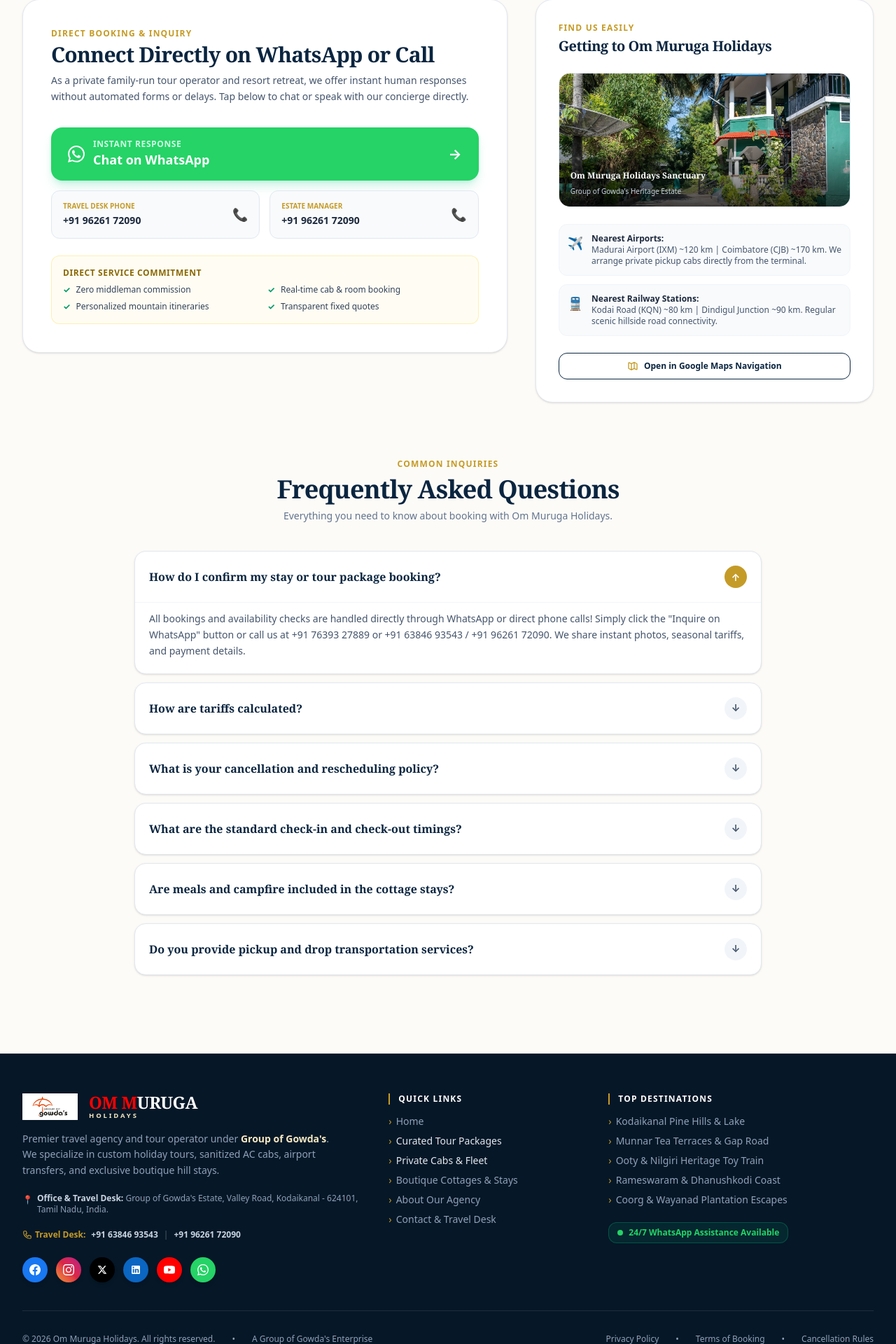
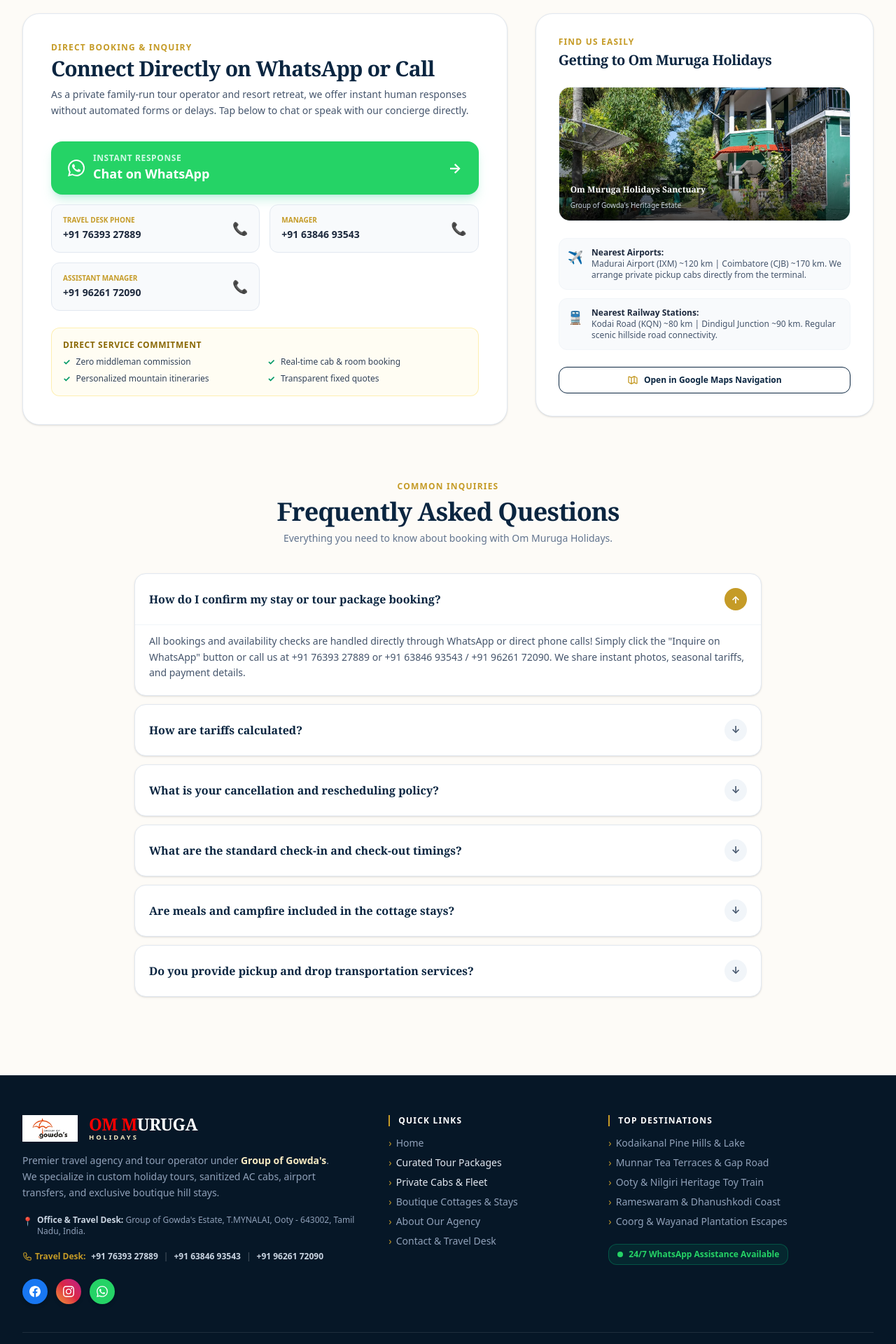
Before and after one commit to ThiyagThiyag/Om_Muruga_Travels, a React (Vite) app: page /contact in a window 1280 px wide. Shown: the part 778-2698 px from the top of the page at 70% size. Built offline with nearby package versions, Linux system fonts and the light colour scheme.

Commit message:
feat: add footer and contact components for agency details and quick links

```diff
--- a/src/components/Footer.jsx
+++ b/src/components/Footer.jsx
@@ -24,9 +24,9 @@ export default function Footer() {
                 <span className="text-[#c59b27] shrink-0 mt-0.5">📍</span>
                 <div>
                   <span className="font-semibold text-slate-300">Office & Travel Desk: </span>
-                  <span itemProp="streetAddress">Group of Gowda's Estate, Valley Road</span>,{' '}
-                  <span itemProp="addressLocality">Kodaikanal</span> -{' '}
-                  <span itemProp="postalCode">624101</span>,{' '}
+                  <span itemProp="streetAddress">Group of Gowda's Estate, T.MYNALAI</span>,{' '}
+                  <span itemProp="addressLocality">Ooty</span> -{' '}
+                  <span itemProp="postalCode">643002</span>,{' '}
                   <span itemProp="addressRegion">Tamil Nadu</span>,{' '}
                   <span itemProp="addressCountry">India</span>.
                 </div>
@@ -41,6 +41,8 @@ export default function Footer() {
                 </svg>
                 <span>Travel Desk:</span>
               </span>
+              <a href="tel:+917639327889" className="hover:text-[#c59b27] font-semibold transition-colors">+91 76393 27889</a>
+              <span className="text-white/30">|</span>
               <a href="tel:+916384693543" className="hover:text-[#c59b27] font-semibold transition-colors">+91 63846 93543</a>
               <span className="text-white/30">|</span>
               <a href="tel:+919626172090" className="hover:text-[#c59b27] font-semibold transition-colors">+91 96261 72090</a>
@@ -64,7 +66,7 @@ export default function Footer() {
 
               {/* Instagram - Official Gradient */}
               <a
-                href="https://instagram.com"
+                href="https://www.instagram.com/om__muruga__holidays/"
                 target="_blank"
                 rel="noopener noreferrer"
                 className="w-9 h-9 rounded-full bg-gradient-to-tr from-[#f09433] via-[#dc2743] to-[#bc1888] hover:brightness-110 flex items-center justify-center text-white transition-all shadow-md hover:scale-110 active:scale-95"
@@ -73,48 +75,6 @@ export default function Footer() {
               >
                 <svg className="w-4 h-4 fill-white" viewBox="0 0 24 24">
                   <path d="M12 2.163c3.204 0 3.584.012 4.85.07 3.252.148 4.771 1.691 4.919 4.919.058 1.265.069 1.645.069 4.849 0 3.205-.012 3.584-.069 4.849-.149 3.225-1.664 4.771-4.919 4.919-1.266.058-1.644.07-4.85.07-3.204 0-3.584-.012-4.849-.07-3.26-.149-4.771-1.699-4.919-4.92-.058-1.265-.07-1.644-.07-4.849 0-3.204.013-3.583.07-4.849.149-3.227 1.664-4.771 4.919-4.919 1.266-.057 1.645-.069 4.849-.069zm0-2.163c-3.259 0-3.667.014-4.947.072-4.358.2-6.78 2.618-6.98 6.98-.059 1.281-.073 1.689-.073 4.948 0 3.259.014 3.668.072 4.948.2 4.358 2.618 6.78 6.98 6.98 1.281.058 1.689.072 4.948.072 3.259 0 3.668-.014 4.948-.072 4.354-.2 6.782-2.618 6.979-6.98.059-1.28.073-1.689.073-4.948 0-3.259-.014-3.667-.072-4.947-.196-4.354-2.617-6.78-6.979-6.98-1.281-.059-1.69-.073-4.949-.073zm0 5.838c-3.403 0-6.162 2.759-6.162 6.162s2.759 6.163 6.162 6.163 6.162-2.759 6.162-6.163c0-3.403-2.759-6.162-6.162-6.162zm0 10.162c-2.209 0-4-1.79-4-4 0-2.209 1.791-4 4-4s4 1.791 4 4c0 2.21-1.791 4-4 4zm6.406-11.845c-.796 0-1.441.645-1.441 1.44s.645 1.44 1.441 1.44c.795 0 1.439-.645 1.439-1.44s-.644-1.44-1.439-1.44z" />
-                </svg>
-              </a>
-
-              {/* X / Twitter */}
-              <a
-                href="https://twitter.com/OmMurugaTravels"
-                target="_blank"
-                rel="noopener noreferrer"
-                className="w-9 h-9 rounded-full bg-black hover:bg-slate-800 flex items-center justify-center text-white transition-all shadow-md hover:scale-110 active:scale-95"
-                aria-label="X (Twitter)"
-                title="Follow on X"
-              >
-                <svg className="w-3.5 h-3.5 fill-white" viewBox="0 0 24 24">
-                  <path d="M18.244 2.25h3.308l-7.227 8.26 8.502 11.24H16.17l-5.214-6.817L4.99 21.75H1.68l7.73-8.835L1.254 2.25H8.08l4.713 6.231zm-1.161 17.52h1.833L7.084 4.126H5.117z" />
-                </svg>
-              </a>
-
-              {/* LinkedIn */}
-              <a
-                href="https://linkedin.com/company/om-muruga-travels"
-                target="_blank"
-                rel="noopener noreferrer"
-                className="w-9 h-9 rounded-full bg-[#0A66C2] hover:brightness-110 flex items-center justify-center text-white transition-all shadow-md hover:scale-110 active:scale-95"
-                aria-label="LinkedIn"
-                title="Connect on LinkedIn"
-              >
-                <svg className="w-4 h-4 fill-white" viewBox="0 0 24 24">
-                  <path d="M19 3a2 2 0 0 1 2 2v14a2 2 0 0 1-2 2H5a2 2 0 0 1-2-2V5a2 2 0 0 1 2-2h14m-.5 15.5v-5.3a3.26 3.26 0 0 0-3.26-3.26c-.85 0-1.84.52-2.28 1.3v-1.11h-2.79v8.37h2.79v-4.93c0-.77.62-1.4 1.39-1.4a1.4 1.4 0 0 1 1.4 1.4v4.93h2.75M6.88 8.56a1.68 1.68 0 0 0 1.68-1.68c0-.93-.75-1.69-1.68-1.69a1.69 1.69 0 0 0-1.69 1.69c0 .93.76 1.68 1.69 1.68m1.39 9.94v-8.37H5.5v8.37h2.77z" />
-                </svg>
-              </a>
-
-              {/* YouTube - Official Red #FF0000 */}
-              <a
-                href="https://youtube.com"
-                target="_blank"
-                rel="noopener noreferrer"
-                className="w-9 h-9 rounded-full bg-[#FF0000] hover:brightness-110 flex items-center justify-center text-white transition-all shadow-md hover:scale-110 active:scale-95"
-                aria-label="YouTube"
-                title="Subscribe on YouTube"
-              >
-                <svg className="w-4 h-4 fill-white" viewBox="0 0 24 24">
-                  <path d="M23.498 6.186a3.016 3.016 0 0 0-2.122-2.136C19.505 3.545 12 3.545 12 3.545s-7.505 0-9.377.505A3.017 3.017 0 0 0 .502 6.186C0 8.07 0 12 0 12s0 3.93.502 5.814a3.016 3.016 0 0 0 2.122 2.136c1.871.505 9.376.505 9.376.505s7.505 0 9.377-.505a3.015 3.015 0 0 0 2.122-2.136C24 15.93 24 12 24 12s0-3.93-.502-5.814zM9.545 15.568V8.432L15.818 12l-6.273 3.568z" />
                 </svg>
               </a>
 
--- a/src/components/contact/ContactInfoCards.jsx
+++ b/src/components/contact/ContactInfoCards.jsx
@@ -20,8 +20,9 @@ export default function ContactInfoCards() {
         </div>
         <h4 className="text-base font-bold text-[#0a2540] font-serif">Direct Hotline</h4>
         <div className="space-y-1 text-xs text-slate-600">
-          <div><a href="tel:+919626172090" className="hover:text-[#c59b27] font-semibold">+91 96261 72090</a> (Desk)</div>
-          <div><a href="tel:+919626172090" className="hover:text-[#c59b27] font-semibold">+91 96261 72090</a> (Manager)</div>
+          <div><a href="tel:+917639327889" className="hover:text-[#c59b27] font-semibold">+91 76393  27889</a> (Desk)</div>
+          <div><a href="tel:+916384693543" className="hover:text-[#c59b27] font-semibold">+91 63846  93543</a> (Manager)</div>
+          <div><a href="tel:+919626172090" className="hover:text-[#c59b27] font-semibold">+91 96261 72090</a> (Assistance Manager)</div>
           <a
             href="https://wa.me/918072171542"
             target="_blank"
--- a/src/components/contact/ContactQuickDirect.jsx
+++ b/src/components/contact/ContactQuickDirect.jsx
@@ -27,7 +27,7 @@ export default function ContactQuickDirect() {
         >
           <div className="flex items-center gap-3">
             <svg className="w-6 h-6 fill-white" viewBox="0 0 24 24">
-              <path d="M17.472 14.382c-.297-.149-1.758-.867-2.03-.967-.273-.099-.471-.148-.67.15-.197.297-.767.966-.94 1.164-.173.199-.347.223-.644.075-.297-.15-1.255-.463-2.39-1.475-.883-.788-1.48-1.761-1.652-2.059-.173-.297-.018-.458.13-.606.134-.133.298-.347.446-.52.149-.174.198-.298.298-.497.099-.198.05-.371-.025-.52-.075-.149-.669-1.612-.916-2.207-.242-.579-.487-.5-.669-.51-.173-.008-.371-.01-.57-.01-.198 0-.52.074-.792.372-.272.297-1.04 1.016-1.04 2.479 0 1.462 1.065 2.875 1.213 3.074.149.198 2.096 3.2 5.077 4.487.709.306 1.262.489 1.694.625.712.227 1.36.195 1.871.118.571-.085 1.758-.719 2.006-1.413.248-.694.248-1.289.173-1.413-.074-.124-.272-.198-.57-.347m-5.421 7.403h-.004a9.87 9.87 0 01-5.031-1.378l-.361-.214-3.741.982.998-3.648-.235-.374a9.86 9.86 0 01-1.51-5.26c.001-5.45 4.436-9.884 9.888-9.884 2.64 0 5.122 1.03 6.988 2.898a9.825 9.825 0 012.893 6.994c-.003 5.45-4.437 9.884-9.885 9.884m8.413-18.297A11.815 11.815 0 0012.05 0C5.495 0 .16 5.335.157 11.892c0 2.096.547 4.142 1.588 5.945L.057 24l6.305-1.654a11.882 11.882 0 005.683 1.448h.005c6.554 0 11.89-5.335 11.893-11.893a11.821 11.821 0 00-3.48-8.413Z"/>
+              <path d="M17.472 14.382c-.297-.149-1.758-.867-2.03-.967-.273-.099-.471-.148-.67.15-.197.297-.767.966-.94 1.164-.173.199-.347.223-.644.075-.297-.15-1.255-.463-2.39-1.475-.883-.788-1.48-1.761-1.652-2.059-.173-.297-.018-.458.13-.606.134-.133.298-.347.446-.52.149-.174.198-.298.298-.497.099-.198.05-.371-.025-.52-.075-.149-.669-1.612-.916-2.207-.242-.579-.487-.5-.669-.51-.173-.008-.371-.01-.57-.01-.198 0-.52.074-.792.372-.272.297-1.04 1.016-1.04 2.479 0 1.462 1.065 2.875 1.213 3.074.149.198 2.096 3.2 5.077 4.487.709.306 1.262.489 1.694.625.712.227 1.36.195 1.871.118.571-.085 1.758-.719 2.006-1.413.248-.694.248-1.289.173-1.413-.074-.124-.272-.198-.57-.347m-5.421 7.403h-.004a9.87 9.87 0 01-5.031-1.378l-.361-.214-3.741.982.998-3.648-.235-.374a9.86 9.86 0 01-1.51-5.26c.001-5.45 4.436-9.884 9.888-9.884 2.64 0 5.122 1.03 6.988 2.898a9.825 9.825 0 012.893 6.994c-.003 5.45-4.437 9.884-9.885 9.884m8.413-18.297A11.815 11.815 0 0012.05 0C5.495 0 .16 5.335.157 11.892c0 2.096.547 4.142 1.588 5.945L.057 24l6.305-1.654a11.882 11.882 0 005.683 1.448h.005c6.554 0 11.89-5.335 11.893-11.893a11.821 11.821 0 00-3.48-8.413Z" />
             </svg>
             <div className="text-left">
               <span className="block text-xs uppercase tracking-wider text-emerald-100 font-semibold">Instant Response</span>
@@ -44,7 +44,18 @@ export default function ContactQuickDirect() {
           >
             <div>
               <span className="text-[10px] uppercase font-bold text-[#c59b27] group-hover:text-amber-300 block">Travel Desk Phone</span>
-              <span className="text-sm font-bold text-slate-800 group-hover:text-white">+91 96261 72090</span>
+              <span className="text-sm font-bold text-slate-800 group-hover:text-white">+91 76393 27889</span>
+            </div>
+            <span className="text-lg">📞</span>
+          </a>
+
+          <a
+            href="tel:+916384693543"
+            className="py-3.5 px-4 rounded-xl bg-slate-50 hover:bg-[#0a2540] hover:text-white border border-slate-200 transition-all text-left group flex items-center justify-between"
+          >
+            <div>
+              <span className="text-[10px] uppercase font-bold text-[#c59b27] group-hover:text-amber-300 block">Manager</span>
+              <span className="text-sm font-bold text-slate-800 group-hover:text-white">+91 63846 93543</span>
             </div>
             <span className="text-lg">📞</span>
           </a>
@@ -54,7 +65,7 @@ export default function ContactQuickDirect() {
             className="py-3.5 px-4 rounded-xl bg-slate-50 hover:bg-[#0a2540] hover:text-white border border-slate-200 transition-all text-left group flex items-center justify-between"
           >
             <div>
-              <span className="text-[10px] uppercase font-bold text-[#c59b27] group-hover:text-amber-300 block">Estate Manager</span>
+              <span className="text-[10px] uppercase font-bold text-[#c59b27] group-hover:text-amber-300 block">Assistant Manager</span>
               <span className="text-sm font-bold text-slate-800 group-hover:text-white">+91 96261 72090</span>
             </div>
             <span className="text-lg">📞</span>
```
